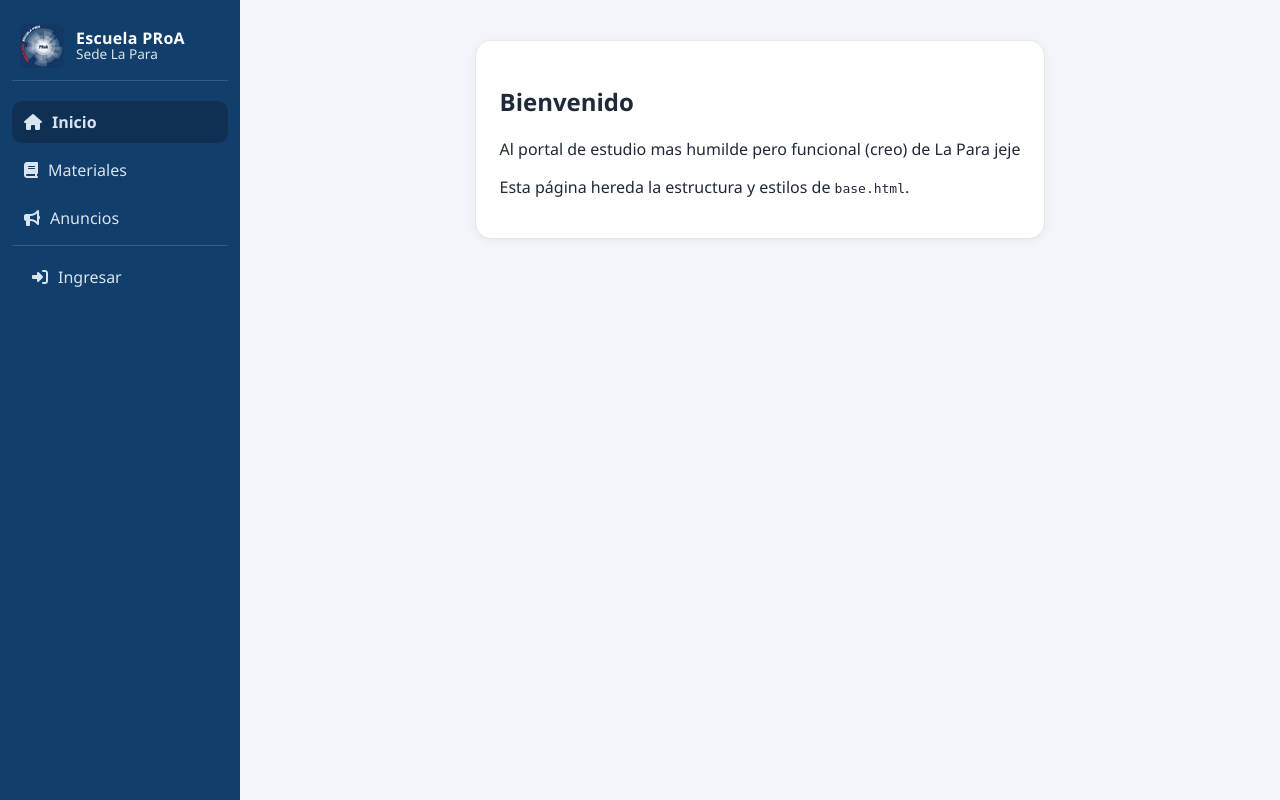
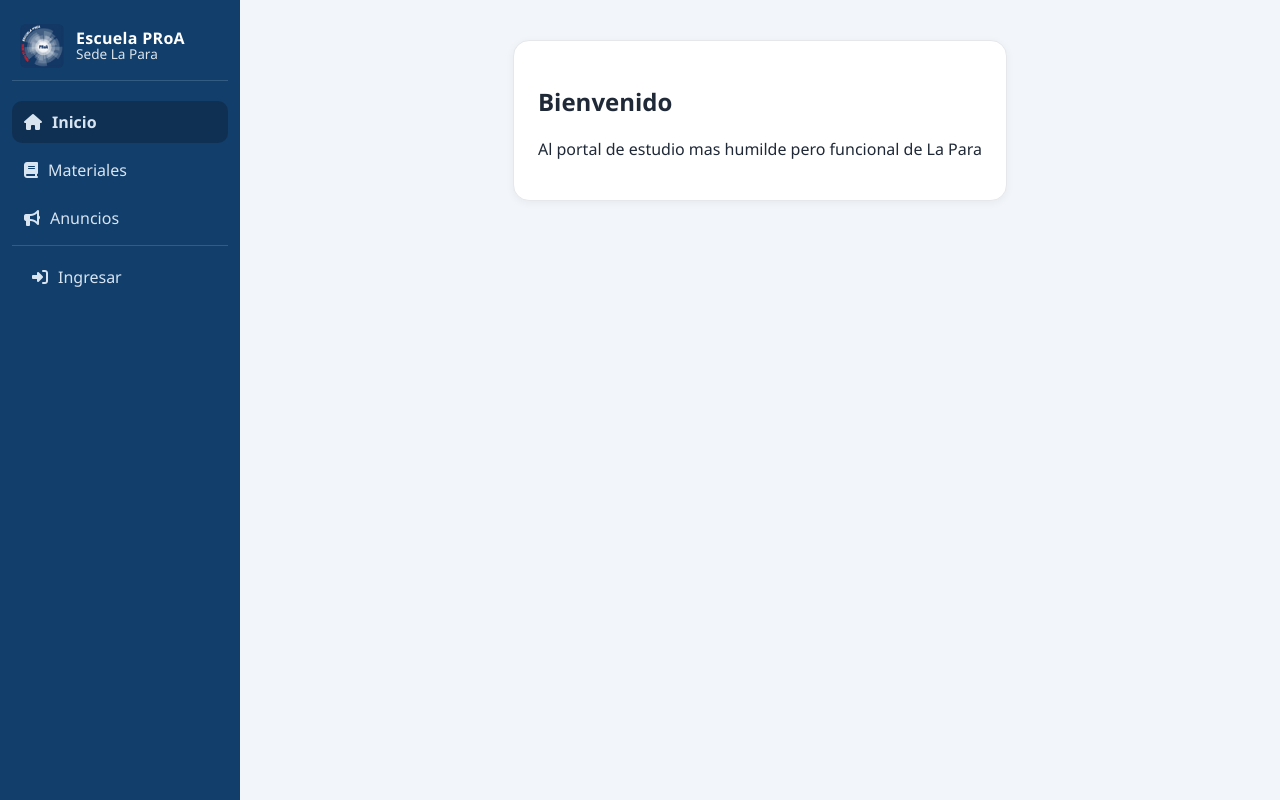
Before and after one commit to Sergio24oto/portalalumnos, a Flask app: page / in a window 1280 px wide. Run offline with Flask 3, Linux system fonts and the light colour scheme.

Commit message:
Actualizo diseño del index.html

```diff
--- a/templates/index.html
+++ b/templates/index.html
@@ -4,6 +4,5 @@
 
 {% block content %}
   <h2>Bienvenido</h2>
-  <p>Al portal de estudio mas humilde pero funcional (creo) de La Para jeje</p>
-  <p>Esta página hereda la estructura y estilos de <code>base.html</code>.</p>
+  <p>Al portal de estudio mas humilde pero funcional de La Para</p>
 {% endblock %}
```
